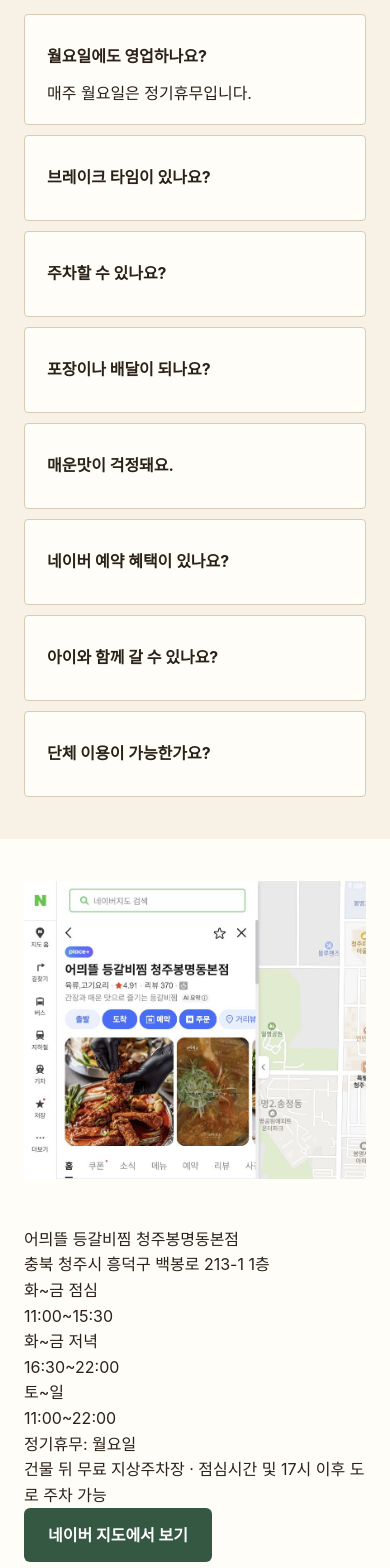
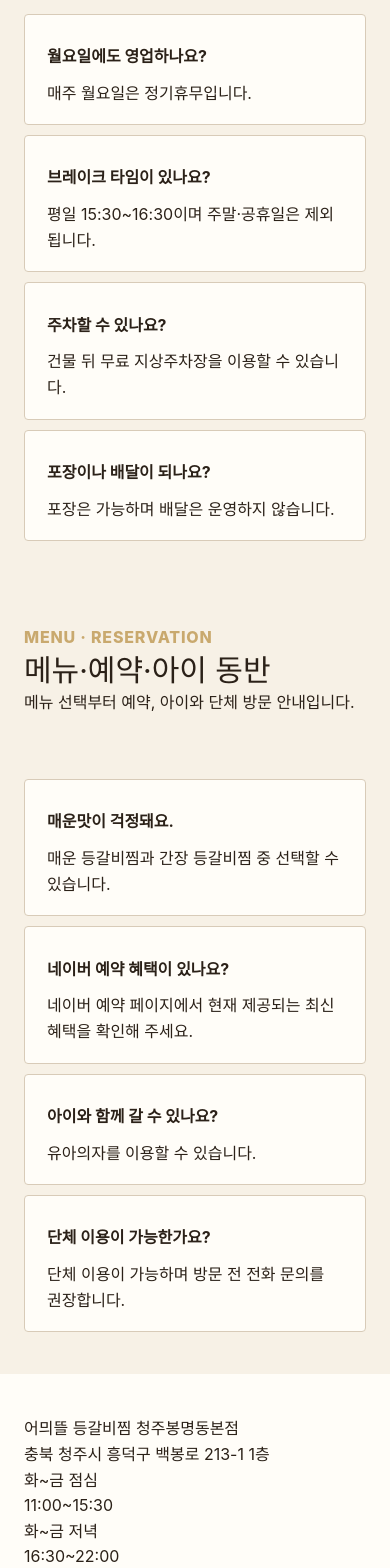
Before and after one commit to tldyd4400-byte/my-shop, a Next.js app: page /faq in a window 390 px wide. Shown: the part 1020-2588 px from the top of the page. Built offline with nearby package versions, Linux system fonts and the light colour scheme; no server answers.

Commit message:
fix: align FAQ and mobile location layouts

```diff
--- a/app/faq/page.tsx
+++ b/app/faq/page.tsx
@@ -65,10 +65,21 @@ export default function FaqPage() {
         <div className="shell split-section">
           <div>
             <p className="eyebrow">FAQ</p>
-            <h2>방문 전 궁금한 점</h2>
-            <p>각 질문을 열어 현재 안내 내용을 확인하세요.</p>
+            <h2>영업과 방문</h2>
+            <p>휴무일, 브레이크 타임, 주차와 포장 안내입니다.</p>
           </div>
-          <FaqList items={FAQ_ITEMS} />
+          <FaqList items={FAQ_ITEMS.slice(0, 4)} openAll />
+        </div>
+      </section>
+
+      <section className="faq-section section-pad surface-paper">
+        <div className="shell split-section">
+          <div>
+            <p className="eyebrow">MENU · RESERVATION</p>
+            <h2>메뉴·예약·아이 동반</h2>
+            <p>메뉴 선택부터 예약, 아이와 단체 방문 안내입니다.</p>
+          </div>
+          <FaqList items={FAQ_ITEMS.slice(4)} openAll />
         </div>
       </section>
 
--- a/app/globals.css
+++ b/app/globals.css
@@ -255,6 +255,18 @@ a {
   gap: 48px;
 }
 
+.location-grid {
+  grid-template-areas: "map details";
+}
+
+.location-map {
+  grid-area: map;
+}
+
+.location-details {
+  grid-area: details;
+}
+
 .faq-list {
   display: grid;
   gap: 10px;
@@ -420,6 +432,12 @@ a {
   .location-grid,
   .reservation-cta-inner {
     grid-template-columns: 1fr;
+  }
+
+  .location-grid {
+    grid-template-areas:
+      "details"
+      "map";
   }
 
   .footer-inner {
--- a/components/site/faq-list.tsx
+++ b/components/site/faq-list.tsx
@@ -1,10 +1,15 @@
 import type { FaqItem } from "@/lib/content/types";
 
-export function FaqList({ items }: { items: readonly FaqItem[] }) {
+type FaqListProps = {
+  items: readonly FaqItem[];
+  openAll?: boolean;
+};
+
+export function FaqList({ items, openAll = false }: FaqListProps) {
   return (
     <div className="faq-list">
       {items.map((item, index) => (
-        <details key={item.question} open={index === 0}>
+        <details key={item.question} open={openAll || index === 0}>
           <summary>{item.question}</summary>
           <p>{item.answer}</p>
         </details>
--- a/components/site/location-panel.tsx
+++ b/components/site/location-panel.tsx
@@ -26,12 +26,13 @@ export function LocationPanel() {
     <section className="location-panel section-pad">
       <div className="shell location-grid">
         <Image
+          className="location-map"
           src="/images/eomeuittul/naver-map-location.png"
           alt={`${STORE.name} 청주봉명동본점의 네이버 지도 위치`}
           width={650}
           height={424}
         />
-        <div>
+        <div className="location-details">
           <h2>{STORE.fullName}</h2>
           <p>{STORE.address}</p>
           <dl className="location-hours">
```
Also changed, not shown: 1 other file (tests, documents, lock files or other folders).
